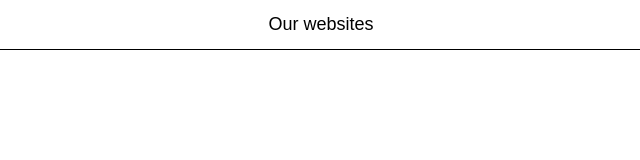
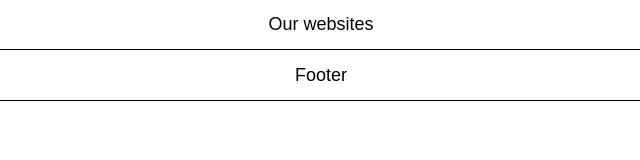
Before and after one commit to ooloo-io/github-flow-tasim-blh, a website: page src/index.html in a window 1280 px wide. Shown: the whole page, without its empty margins (319-959 px from the left). Drawn offline with nearby package versions, Linux system fonts and the light colour scheme.

Commit message:
Footer (#2)
* Add footer markup

* add styles footer

```diff
--- a/src/index.html
+++ b/src/index.html
@@ -11,10 +11,12 @@
   <link rel="stylesheet" href="https://cdnjs.cloudflare.com/ajax/libs/normalize/8.0.1/normalize.min.css">
   <link rel="stylesheet" href="styles.css">
 </head>
-
 <body>
   <header class='header'>
     Our websites
   </header>
+  <footer class='footer'>
+    Footer
+  </footer>
 </body>
 </html>
--- a/src/styles.css
+++ b/src/styles.css
@@ -8,5 +8,13 @@ body {
   display: flex;
   justify-content: center;
   align-items: center;
+  border-bottom: 1px solid black
+}
+
+.footer {
+  height: 50px;
+  display: flex;
+  justify-content: center;
+  align-items: center;
   border-bottom: 1px solid black;
 }
```
